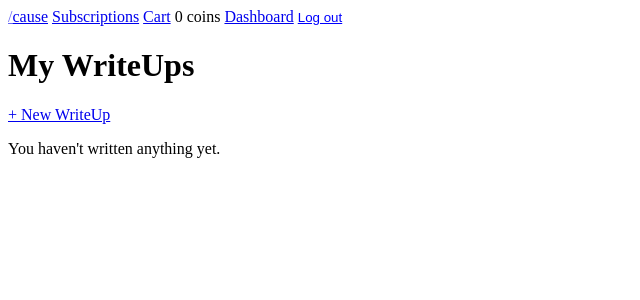
After one commit to Deyonna/rootcause, a Django app: page /my-writeups/ in a window 1280 px wide. The commit adds this page. Shown: the top 300 px of the page, without its empty margins (0-640 px from the left). Run offline with Django 5.2, Linux system fonts and the light colour scheme; a user stored in the database is signed in; data comes from the database, SQL or seed files in the repository; both versions use the stored data as it was after the commit; data that the repository does not hold is empty.

Commit message:
added personalized author page and writeup edit/add

```diff
--- a/accounts/templates/accounts/author_dashboard.html
+++ b/accounts/templates/accounts/author_dashboard.html
@@ -10,7 +10,7 @@
             {% if profile.bio %}<p>{{ profile.bio }}</p>{% endif %}
         </div>
     </div>
-
+    <a href="{% url 'my_writeups' %}">My WriteUps</a>
     <p>Coins: {{ profile.coins }}</p>
     <p>Free writeups read: {{ free_count }}</p>
     <p>Premium writeups unlocked: {{ unlocked_count }}</p>
--- /dev/null
+++ b/content/decorators.py
@@ -0,0 +1,4 @@
+from django.contrib.auth.decorators import user_passes_test
+
+def author_required(view_func):
+    return user_passes_test(lambda u: u.is_authenticated and u.profile.role == 'author')(view_func)
--- /dev/null
+++ b/content/templates/content/my_writeups.html
@@ -0,0 +1,20 @@
+{% extends 'base.html' %}
+{% block title %}My WriteUps - /cause{% endblock %}
+{% block content %}
+    <h1>My WriteUps</h1>
+    <a href="{% url 'writeup_create' %}">+ New WriteUp</a>
+
+    {% for w in writeups %}
+        <div>
+            <h3><a href="{% url 'writeup_detail' w.pk %}">{{ w.title }}</a></h3>
+            <p>{% if w.is_premium %}🔒 Premium ({{ w.coin_cost }} coins){% else %}Free{% endif %} — {{ w.category }}</p>
+            <a href="{% url 'writeup_edit' w.pk %}">Edit</a>
+            <form method="post" action="{% url 'writeup_delete' w.pk %}" style="display:inline;">
+                {% csrf_token %}
+                <button type="submit" onclick="return confirm('Delete this writeup?')">Delete</button>
+            </form>
+        </div>
+    {% empty %}
+        <p>You haven't written anything yet.</p>
+    {% endfor %}
+{% endblock %}
--- a/content/urls.py
+++ b/content/urls.py
@@ -13,4 +13,8 @@ urlpatterns = [
     path('cart/remove/<int:index>/', views.remove_from_cart, name='remove_from_cart'),
     path('cart/checkout/', views.checkout, name='checkout'),
     path('subscriptions/', views.subscription_plans, name='subscription_plans'),
+    path('my-writeups/', views.my_writeups, name='my_writeups'),
+    path('writeup/new/', views.writeup_create, name='writeup_create'),
+    path('writeup/<int:pk>/edit/', views.writeup_edit, name='writeup_edit'),
+    path('writeup/<int:pk>/delete/', views.writeup_delete, name='writeup_delete'),
 ]
--- a/content/views.py
+++ b/content/views.py
@@ -5,12 +5,13 @@ from django.contrib.auth.decorators import login_required
 from django.views.decorators.http import require_POST
 from django.db import models
 from .models import WriteUp, Category, ReadLog, Unlock, Rating
-from .forms import CommentForm
+from .forms import CommentForm, CommentForm, WriteUpForm
 from .utils import has_access
 from django.contrib.auth.models import User
 from django.utils import timezone
 from datetime import timedelta
 from billing.models import SubscriptionPlan, Subscription
+from .decorators import author_required
 
 READ_REWARD = 10  # coins earned per free writeup, first read only
 
@@ -262,3 +263,46 @@ def checkout(request):
 def subscription_plans(request):
     plans = SubscriptionPlan.objects.all()
     return render(request, 'content/subscriptions.html', {'plans': plans})
+
+@author_required
+def my_writeups(request):
+    writeups = WriteUp.objects.filter(author=request.user).order_by('-created_at')
+    return render(request, 'content/my_writeups.html', {'writeups': writeups})
+
+
+@author_required
+def writeup_create(request):
+    if request.method == 'POST':
+        form = WriteUpForm(request.POST)
+        if form.is_valid():
+            writeup = form.save(commit=False)
+            writeup.author = request.user
+            writeup.save()
+            messages.success(request, f'Published "{writeup.title}".')
+            return redirect('my_writeups')
+    else:
+        form = WriteUpForm()
+    return render(request, 'content/writeup_form.html', {'form': form})
+
+
+@author_required
+def writeup_edit(request, pk):
+    writeup = get_object_or_404(WriteUp, pk=pk, author=request.user)
+    if request.method == 'POST':
+        form = WriteUpForm(request.POST, instance=writeup)
+        if form.is_valid():
+            form.save()
+            messages.success(request, f'Updated "{writeup.title}".')
+            return redirect('my_writeups')
+    else:
+        form = WriteUpForm(instance=writeup)
+    return render(request, 'content/writeup_form.html', {'form': form})
+
+
+@author_required
+def writeup_delete(request, pk):
+    writeup = get_object_or_404(WriteUp, pk=pk, author=request.user)
+    if request.method == 'POST':
+        writeup.delete()
+        messages.success(request, f'Deleted "{writeup.title}".')
+    return redirect('my_writeups')
```
Also changed, not shown: content/forms.py (+7 -1 lines), content/templates/content/writeup_form.html (added, +11 -0 lines), db.sqlite3.
